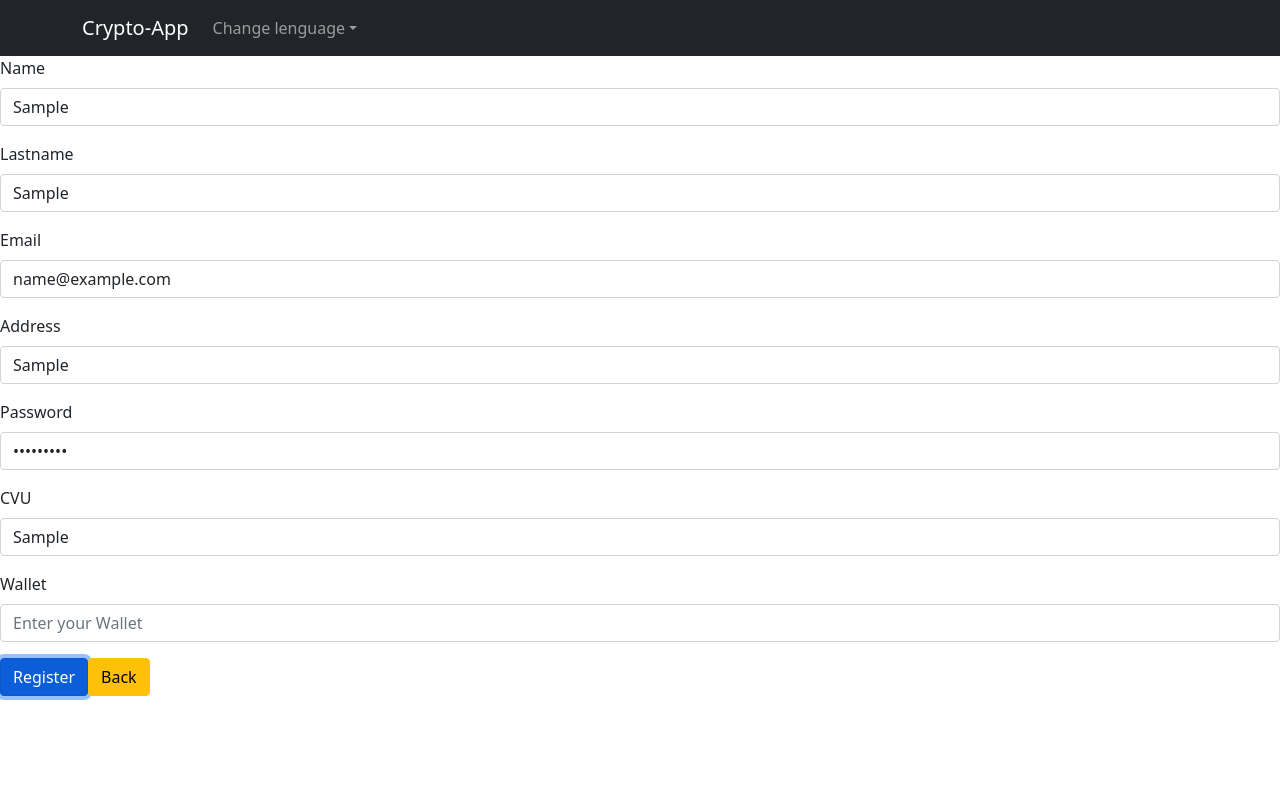
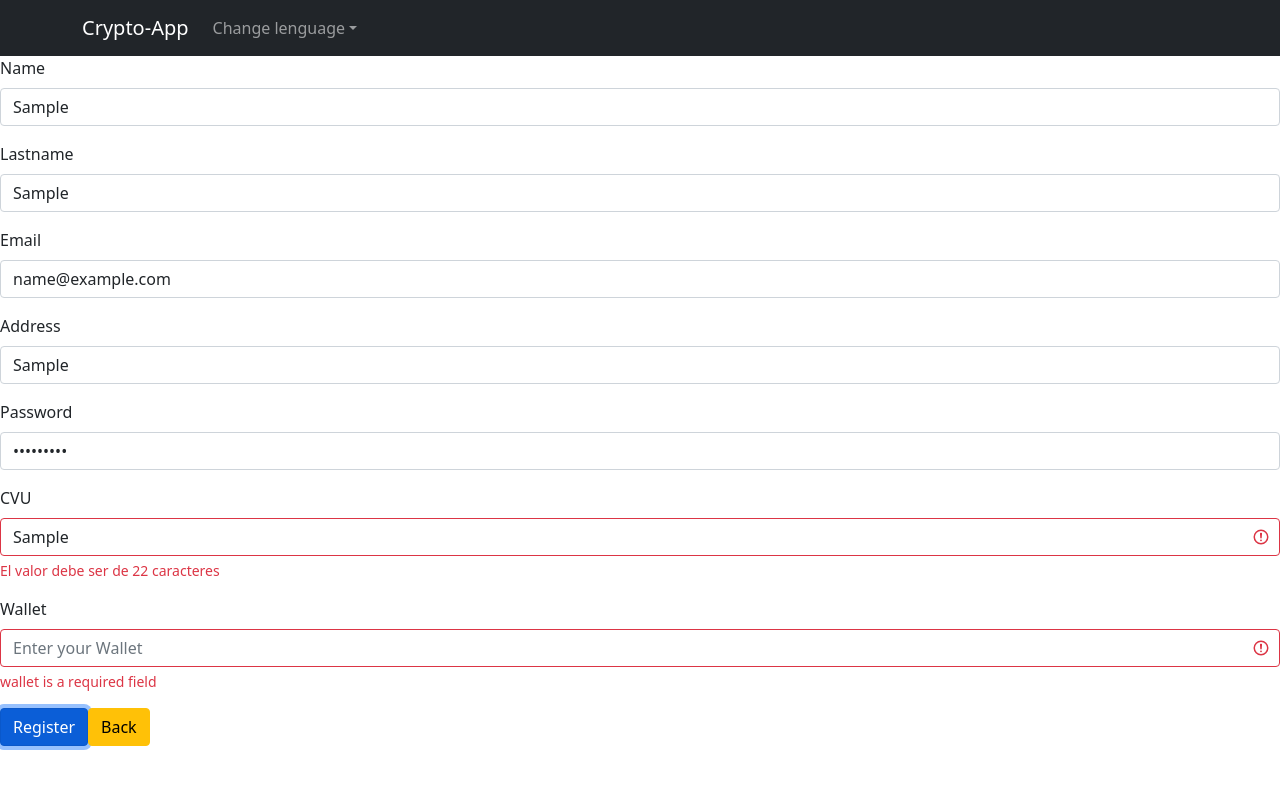
Before and after one commit to PabloD97/unq-desarrollo-app-cripto-front, a React (Create React App) app: page /register in a window 1280 px wide. Both pictures are taken after typing "Sample", "Sample", "name@example.com", "Sample", "Sample123", "Sample" into the empty fields and a click on the button "Register". Shown: the top 788 px of the page. Built offline with nearby package versions, Linux system fonts and the light colour scheme; no server answers.

Commit message:
feat: Validaciones Register Component
- Se agregaron las validaciones usando la libreria formik

```diff
--- a/src/components/Register.jsx
+++ b/src/components/Register.jsx
@@ -4,32 +4,43 @@ import { Button, Form } from "react-bootstrap";
 import { postRegister } from "../api/cryptoactive.api";
 import { useTranslation } from "react-i18next";
 import NavBarBeginning from "./NavBarBeginning";
+import { Formik } from "formik";
+import * as yup from "yup";
 
 const Register = () => {
   const { t } = useTranslation();
 
-  const [datos, setDatos] = useState({
-    name: "",
-    lastname: "",
-    email: "",
-    direction: "",
-    password: "",
-    cvu: "",
-    wallet: "",
-  });
-  const handleInputChange = (event) => {
+  const [values, setValues] = useState({})
 
-    setDatos({
-      ...datos,
-      [event.target.name]: event.target.value,
-    });
-  };
 
   const history = useHistory();
 
-  const register = (e) => {
-    e.preventDefault();
-    postRegister(datos)
+  const schema = yup.object().shape({
+    name: yup
+      .string()
+      .required()
+      .min(4, `Minimo 4 caracteres`)
+      .max(30, `Maximo 30 caracteres`),
+    lastname: yup
+      .string()
+      .required()
+      .min(4, `Minimo 4 caracteres`)
+      .max(30, `Maximo 30 caracteres`),
+    email: yup.string().email().required(),
+    direction: yup.string().required().max(30, `Maximo 30 caracteres`),
+    password: yup.string().required().min(8, `Minimo 8 caracteres`),
+    cvu: yup
+      .string()
+      .required()
+      .length(22, `El valor debe ser de 22 caracteres`),
+    wallet: yup
+      .string()
+      .required()
+      .length(8, `El valor debe ser de 8 caracteres`),
+  });
+
+  const register = () => {
+    postRegister(values)
       .then((result) => {
         setTimeout(() => {
           alert("registrado con exito");
@@ -41,63 +52,137 @@ const Register = () => {
   return (
     <>
       <NavBarBeginning />
-      <Form onSubmit={register}>
-        <Form.Group className="mb-3" onChange={handleInputChange}>
+
+      <Formik
+        validationSchema={schema}
+        onSubmit={register}
+        initialValues={{
+          name: "",
+          lastname: "",
+          email: "",
+          direction: "",
+          password: "",
+          cvu: "",
+          wallet: "",
+        }}
+      >
+        {({
+          handleSubmit,
+          handleChange,
+          handleBlur,
+          values,
+          touched,
+          isValid,
+          errors,
+        }) => (
+          <Form
+            noValidate
+            onSubmit={handleSubmit}
+          >
+            <Form.Group className="mb-3">
               <Form.Label>{t("name")}</Form.Label>
               <Form.Control
-            type="string"
+                type="text"
+                name="name"
+                value={values.name}
                 placeholder={t("enterYour") + t("name")}
-            name="name"
+                onChange={handleChange}
+                isInvalid={!!errors.name}
+              />
+              <Form.Control.Feedback type="invalid">
+                {errors.name}
+              </Form.Control.Feedback>{" "}
+            </Form.Group>
+            <Form.Group className="mb-3">
+              <Form.Label>{t("lastname")}</Form.Label>
+              <Form.Control
+                type="text"
+                name="lastname"
+                value={values.lastname}
+                onChange={handleChange}
+                isInvalid={!!errors.lastname}
+                placeholder={t("enterYour") + t("lastname")}
               />
             </Form.Group>
-        <Form.Group className="mb-3" onChange={handleInputChange}>
-          <Form.Label>{t("lastname")}</Form.Label>
+            <Form.Group className="mb-3">
+              <Form.Label>{t("email")} </Form.Label>
               <Form.Control
-            type="string"
-            placeholder={t("enterYour") + t("lastname")}
-            name="lastname"
+                type="email"
+                placeholder={t("enterYour") + t("email")}
+                name="email"
+                value={values.email}
+                onChange={handleChange}
+                isInvalid={!!errors.email}
               />
             </Form.Group>
-        <Form.Group className="mb-3" onChange={handleInputChange}>
-          <Form.Label>{t("email")} </Form.Label>
-          <Form.Control type="email" placeholder={t("enterYour") + t("email")} name="email" />
-        </Form.Group>
-        <Form.Group className="mb-3" onChange={handleInputChange}>
+            <Form.Group className="mb-3">
               <Form.Label>{t("address")}</Form.Label>
               <Form.Control
-            type="string"
+                type="text"
                 placeholder={t("enterYour") + t("address")}
                 name="direction"
+                onChange={handleChange}
+                isInvalid={!!errors.direction}
               />
+              <Form.Control.Feedback type="invalid">
+                {errors.direction}
+              </Form.Control.Feedback>
             </Form.Group>
-        <Form.Group className="mb-3" onChange={handleInputChange}>
+            <Form.Group className="mb-3">
               <Form.Label>{t("password")}</Form.Label>
               <Form.Control
                 type="password"
                 placeholder={t("enterYour") + t("password")}
                 name="password"
+                value={values.password}
+                onChange={handleChange}
+                isInvalid={!!errors.password}
               />
+              <Form.Control.Feedback type="invalid">
+                {errors.password}
+              </Form.Control.Feedback>
             </Form.Group>
-        <Form.Group className="mb-3" onChange={handleInputChange}>
+
+            <Form.Group className="mb-3">
               <Form.Label>CVU</Form.Label>
-          <Form.Control type="string" placeholder={t("enterYour") + "CVU"} name="cvu" />
+              <Form.Control
+                type="string"
+                placeholder={t("enterYour") + "CVU"}
+                name="cvu"
+                value={values.cvu}
+                onChange={handleChange}
+                isInvalid={!!errors.cvu}
+              />
+              <Form.Control.Feedback type="invalid">
+                {errors.cvu}
+              </Form.Control.Feedback>
             </Form.Group>
-        <Form.Group className="mb-3" onChange={handleInputChange}>
+
+            <Form.Group className="mb-3">
               <Form.Label>{t("wallet")}</Form.Label>
               <Form.Control
                 type="string"
                 placeholder={t("enterYour") + t("wallet")}
                 name="wallet"
+                value={values.wallet}
+                onChange={handleChange}
+                isInvalid={!!errors.wallet}
               />
+              <Form.Control.Feedback type="invalid">
+                {errors.wallet}
+              </Form.Control.Feedback>
             </Form.Group>
 
-        <Button variant="primary" type="submit">
-          {t("register")}
-        </Button>
+            <Button type="submit" onClick={()=> {
+              setValues(values);
+            }}>{t("register")}</Button>
+
             <Link to="/login">
               <Button variant="warning">{t("back")}</Button>
             </Link>
           </Form>
+        )}
+      </Formik>
     </>
   );
 };
```
Also changed, not shown: package.json (+5 -2 lines), 1 other file (tests, documents, lock files or other folders). Lines whose indentation alone changed are shown as unchanged.
